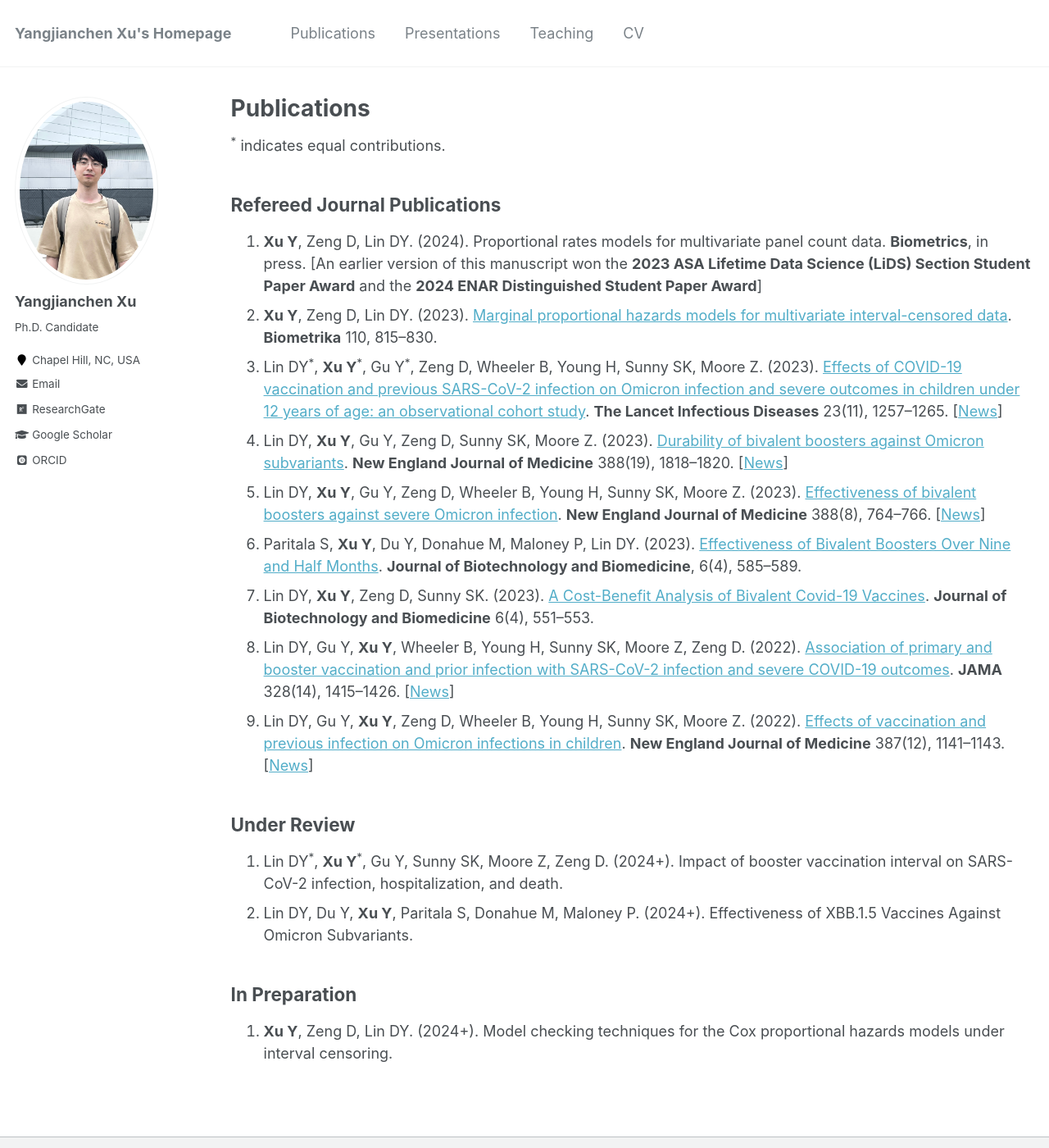
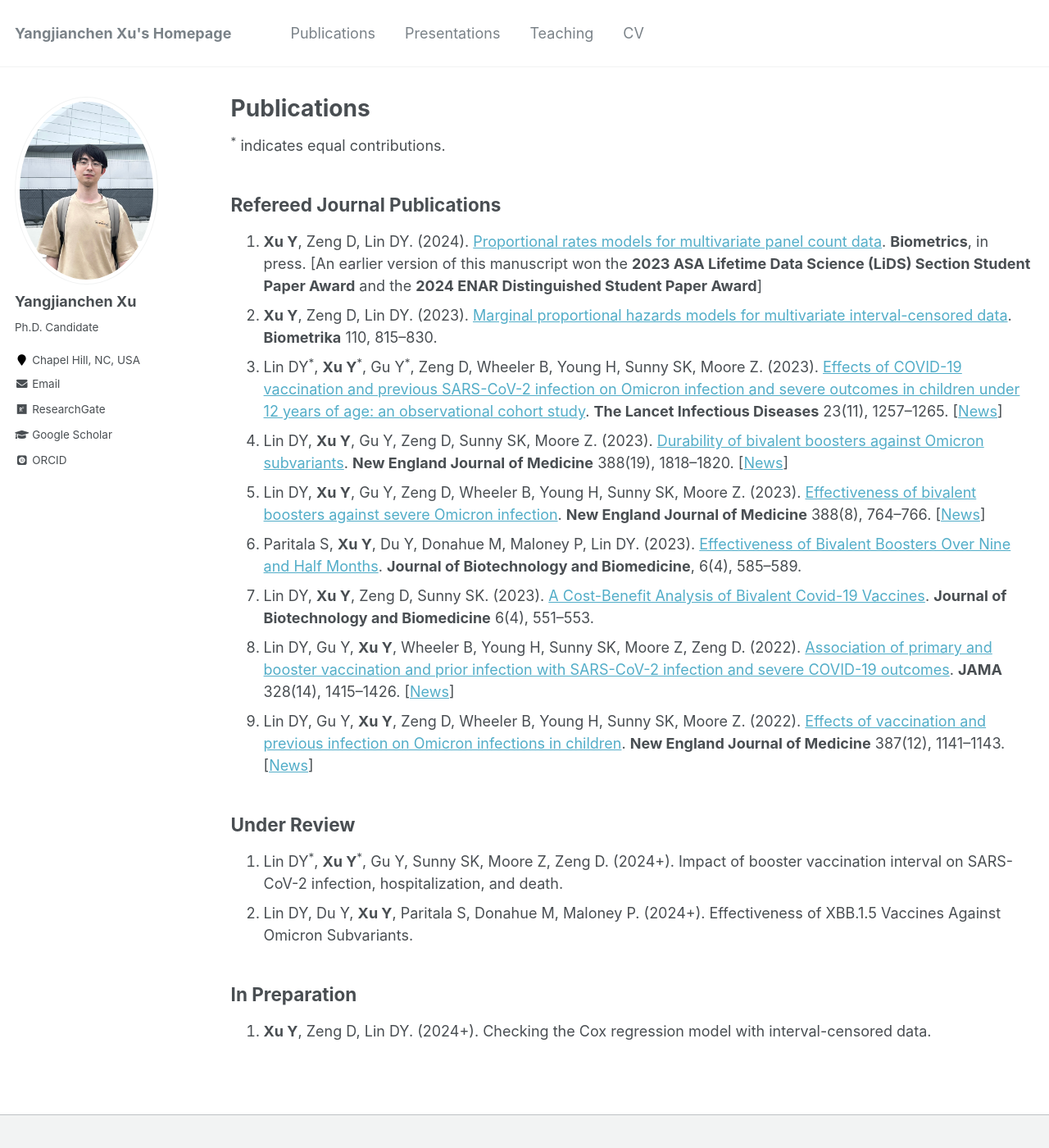
Before and after one commit to yangjc-xu/yangjc-xu.github.io, a Jekyll site: the page built from _pages/publications.md, in a window 1280 px wide and 1400 px high. Shown: the whole window at 82% size. Built offline with Jekyll 4.4.1, drawn with Linux system fonts in a browser that asks for light colours; some web fonts are replaced.

Commit message:
Update publications.md

```diff
--- a/_pages/publications.md
+++ b/_pages/publications.md
@@ -8,7 +8,7 @@ author_profile: true
 <sup>*</sup> indicates equal contributions.
 
 ## Refereed Journal Publications
-1. **Xu Y**, Zeng D, Lin DY. (2024). Proportional rates models for multivariate panel count data. **Biometrics**, in press. [An earlier version of this manuscript won the **2023 ASA Lifetime Data Science (LiDS) Section Student Paper Award** and the **2024 ENAR Distinguished Student Paper Award**]
+1. **Xu Y**, Zeng D, Lin DY. (2024). [Proportional rates models for multivariate panel count data](https://academic.oup.com/biometrics/article/80/1/ujad011/7595108). **Biometrics**, in press. [An earlier version of this manuscript won the **2023 ASA Lifetime Data Science (LiDS) Section Student Paper Award** and the **2024 ENAR Distinguished Student Paper Award**]
 2. **Xu Y**, Zeng D, Lin DY. (2023). [Marginal proportional hazards models for multivariate interval-censored data](https://academic.oup.com/biomet/article-abstract/110/3/815/6794202). **Biometrika** 110, 815–830.
 3. Lin DY<sup>*</sup>, **Xu Y**<sup>*</sup>, Gu Y<sup>*</sup>, Zeng D, Wheeler B, Young H, Sunny SK, Moore Z. (2023). [Effects of COVID-19 vaccination and previous SARS-CoV-2 infection on Omicron infection and severe outcomes in children under 12 years of age: an observational cohort study](https://www.thelancet.com/journals/laninf/article/PIIS1473-3099(23)00272-4/fulltext). **The Lancet Infectious Diseases** 23(11), 1257–1265. \[[News](https://www.altmetric.com/details/150195124/news?src=bookmarklet)\]
 4. Lin DY, **Xu Y**, Gu Y, Zeng D, Sunny SK, Moore Z. (2023). [Durability of bivalent boosters against Omicron subvariants](https://www.nejm.org/doi/full/10.1056/NEJMc2302462). **New England Journal of Medicine** 388(19), 1818–1820. \[[News](https://www.altmetric.com/details/145643558/news?src=bookmarklet)\]
@@ -23,4 +23,4 @@ author_profile: true
 2. Lin DY, Du Y, **Xu Y**, Paritala S, Donahue M, Maloney P. (2024+). Effectiveness of XBB.1.5 Vaccines Against Omicron Subvariants.
 
 ## In Preparation
-1. **Xu Y**, Zeng D, Lin DY. (2024+). Model checking techniques for the Cox proportional hazards models under interval censoring.
+1. **Xu Y**, Zeng D, Lin DY. (2024+). Checking the Cox regression model with interval-censored data.
```
